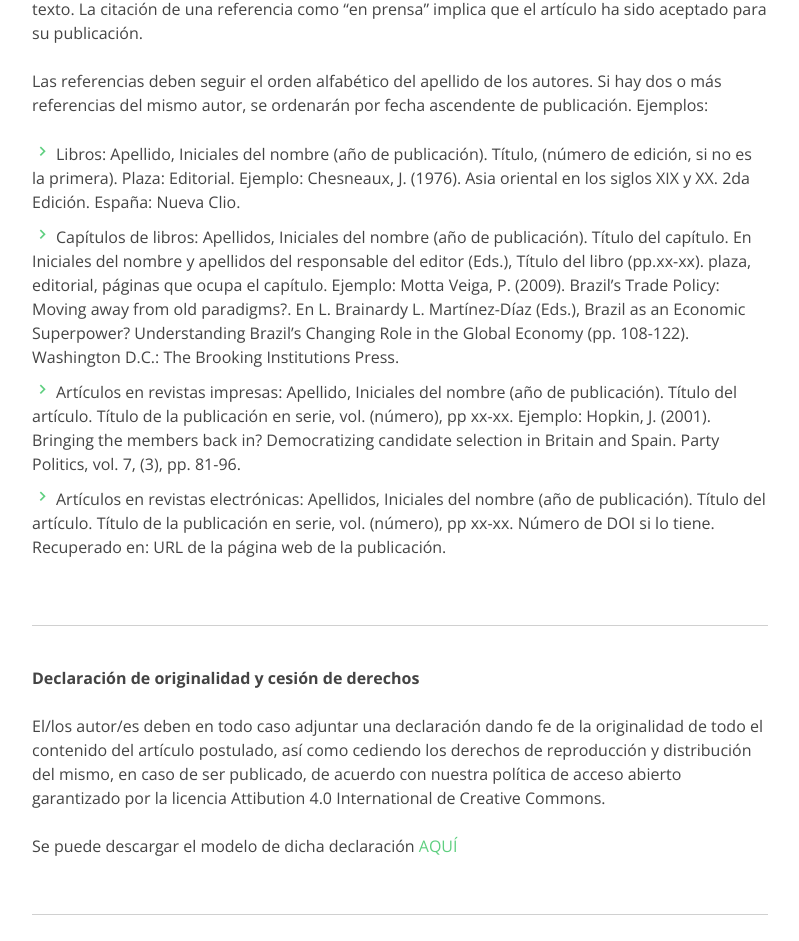
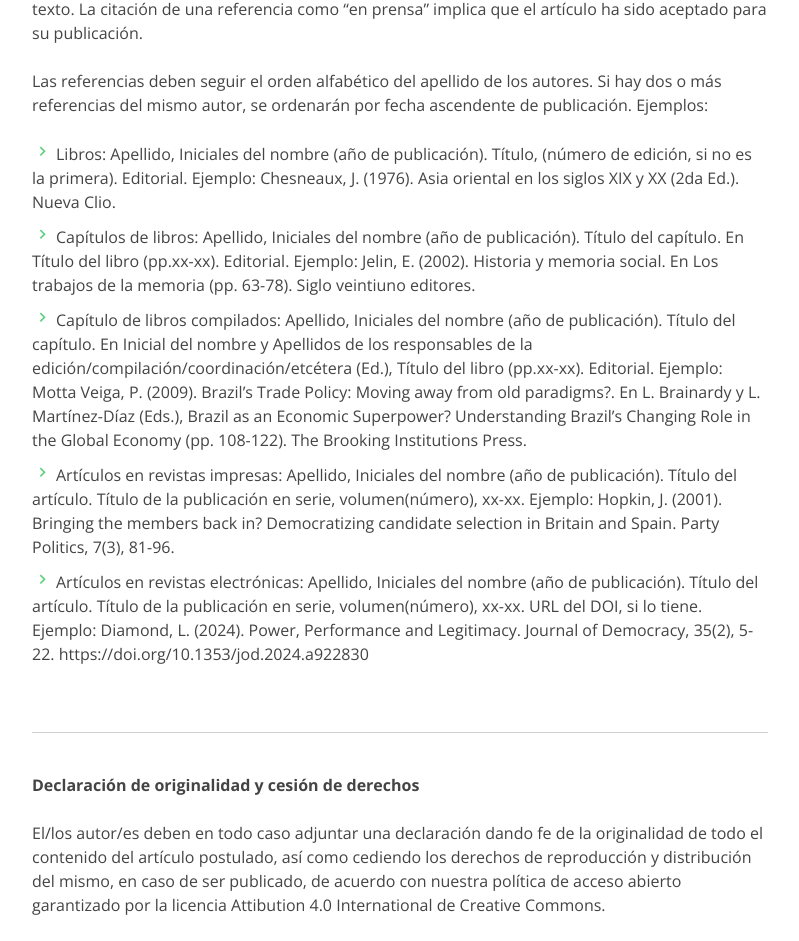
Before and after one commit to asiaamericalatina/asiaamericalatina.org, a plain HTML site: page normasparaautores.html in a window 1280 px wide. Shown: the part 1236-2177 px from the top of the page, without its empty margins (50-849 px from the left). Drawn offline with nearby package versions, Linux system fonts and the light colour scheme.

Commit message:
authors guidelines / normas para los autores / update / 11-9-2026

```diff
--- a/normasparaautores.html
+++ b/normasparaautores.html
@@ -138,16 +138,11 @@
             Las referencias deben seguir el orden alfabético del apellido de los autores. Si hay dos o más referencias del mismo autor, se ordenarán por fecha ascendente de
             publicación. Ejemplos:<br><br>
             <ul>
-              <li><i class="bx bx-chevron-right"></i>Libros: Apellido, Iniciales del nombre (año de publicación). Título, (número de edición, si no es la primera). Plaza: Editorial. Ejemplo:
-                Chesneaux, J. (1976). Asia oriental en los siglos XIX y XX. 2da Edición. España: Nueva Clio.</li>
-              <li><i class="bx bx-chevron-right"></i>Capítulos de libros: Apellidos, Iniciales del nombre (año de publicación). Título del capítulo. En Iniciales del nombre y apellidos del
-                responsable del editor (Eds.), Título del libro (pp.xx-xx). plaza, editorial, páginas que ocupa el capítulo. Ejemplo: Motta Veiga, P. (2009). Brazil’s Trade Policy: Moving away
-                from old paradigms?. En L. Brainardy L. Martínez-Díaz (Eds.), Brazil as an Economic Superpower? Understanding Brazil’s Changing Role in the Global Economy (pp. 108-122).
-                Washington D.C.: The Brooking Institutions Press.</li>
-              <li><i class="bx bx-chevron-right"></i>Artículos en revistas impresas: Apellido, Iniciales del nombre (año de publicación). Título del artículo. Título de la publicación en serie,
-                vol. (número), pp xx-xx. Ejemplo: Hopkin, J. (2001). Bringing the members back in? Democratizing candidate selection in Britain and Spain. Party Politics, vol. 7, (3), pp. 81-96.</li>
-              <li><i class="bx bx-chevron-right"></i>Artículos en revistas electrónicas: Apellidos, Iniciales del nombre (año de publicación). Título del artículo. Título de la publicación en
-                serie, vol. (número), pp xx-xx. Número de DOI si lo tiene. Recuperado en: URL de la página web de la publicación.</li>
+              <li><i class="bx bx-chevron-right"></i>Libros: Apellido, Iniciales del nombre (año de publicación). Título, (número de edición, si no es la primera). Editorial. Ejemplo: Chesneaux, J. (1976). Asia oriental en los siglos XIX y XX (2da Ed.). Nueva Clio.</li>
+              <li><i class="bx bx-chevron-right"></i>Capítulos de libros: Apellido, Iniciales del nombre (año de publicación). Título del capítulo. En Título del libro (pp.xx-xx). Editorial. Ejemplo: Jelin, E. (2002). Historia y memoria social. En Los trabajos de la memoria (pp. 63-78). Siglo veintiuno editores.</li>
+              <li><i class="bx bx-chevron-right"></i>Capítulo de libros compilados: Apellido, Iniciales del nombre (año de publicación). Título del capítulo. En Inicial del nombre y Apellidos de los responsables de la edición/compilación/coordinación/etcétera (Ed.), Título del libro (pp.xx-xx). Editorial. Ejemplo: Motta Veiga, P. (2009). Brazil’s Trade Policy: Moving away from old paradigms?. En L. Brainardy y L. Martínez-Díaz (Eds.), Brazil as an Economic Superpower? Understanding Brazil’s Changing Role in the Global Economy (pp. 108-122). The Brooking Institutions Press.</li>
+              <li><i class="bx bx-chevron-right"></i>Artículos en revistas impresas: Apellido, Iniciales del nombre (año de publicación). Título del artículo. Título de la publicación en serie, volumen(número), xx-xx. Ejemplo: Hopkin, J. (2001). Bringing the members back in? Democratizing candidate selection in Britain and Spain. Party Politics, 7(3), 81-96.</li>
+              <li><i class="bx bx-chevron-right"></i>Artículos en revistas electrónicas: Apellido, Iniciales del nombre (año de publicación). Título del artículo. Título de la publicación en serie, volumen(número), xx-xx. URL del DOI, si lo tiene. Ejemplo: Diamond, L. (2024). Power, Performance and Legitimacy. Journal of Democracy, 35(2), 5-22. https://doi.org/10.1353/jod.2024.a922830</li>
             </ul>
               </p><br><hr><br>
               <p><b>Declaración de originalidad y cesión de derechos</b><br><br>
```
Also changed, not shown: authors_guidelines.html (+5 -10 lines).
